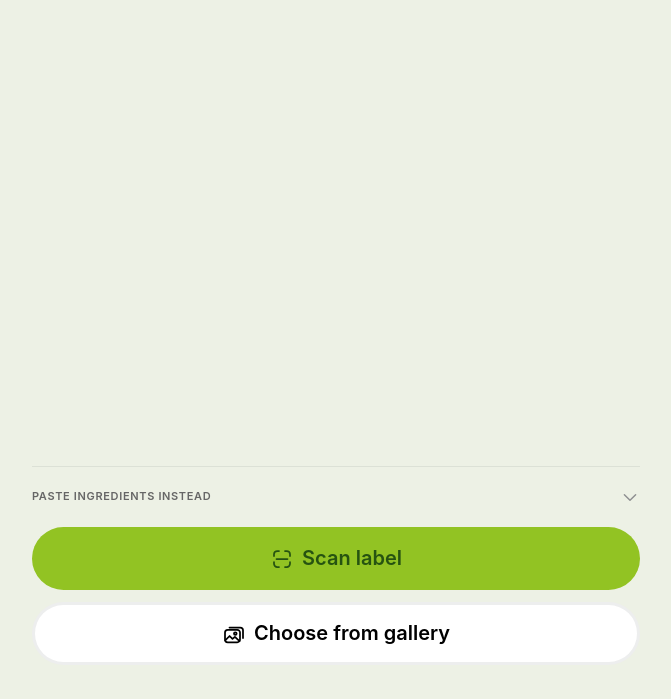
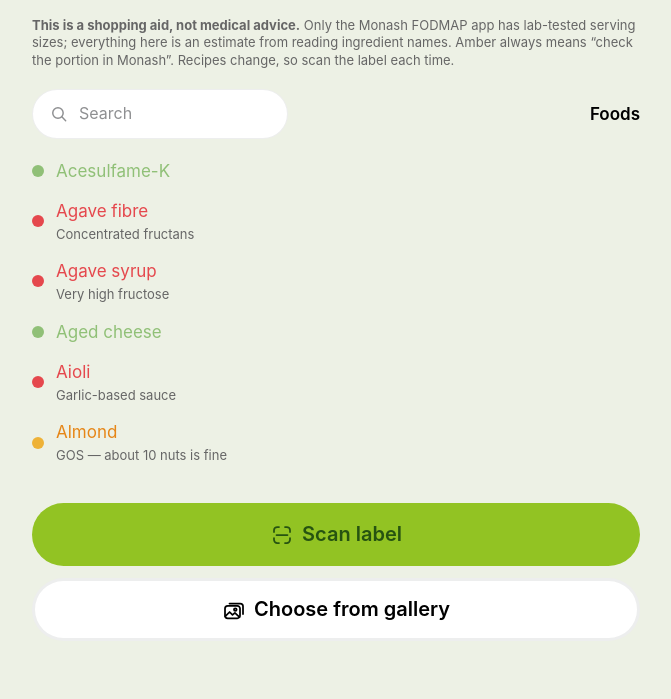
Before and after one commit to Sietze-Jan/fodmap-label-check, a website with bundled scripts: page index.html in a window 1280 px wide. Shown: the part 119-818 px from the top of the page, without its empty margins (304-975 px from the left). Built offline with nearby package versions, Linux system fonts and the light colour scheme.

Commit message:
Replace home paste/help with a searchable FODMAP food list.
Group language variants from the ingredient table into one English row and match search across every alias so oignon, Zwiebel and cipolla all find Onion.

Co-authored-by: Cursor <cursoragent@cursor.com>

```diff
--- a/css/styles.css
+++ b/css/styles.css
@@ -28,44 +28,118 @@ body {
 /* ---------------------------------------------------------------- home */
 
 .home {
-  min-height: 100dvh;
+  height: 100dvh;
+  max-height: 100dvh;
+  overflow: hidden;
   display: flex;
   flex-direction: column;
-  gap: var(--space-8);
-  /* Two 60px CTAs + gap + dock padding + home indicator. */
-  padding-bottom: calc(
-    (var(--control-height-primary) * 2) + var(--space-3) + var(--space-4) +
-    var(--space-4) + env(safe-area-inset-bottom) + var(--space-6)
-  );
+  gap: var(--space-5);
+  /* Dock is in the flex flow (not fixed), so it owns the home-indicator
+   * inset and the list sizes itself to the space above. */
+  padding-bottom: 0;
+}
+
+.home__hero,
+.home__disclaimer,
+#capture-status {
+  flex: 0 0 auto;
 }
 
 .home__hero {
   padding-top: var(--space-6);
 }
 
-.home__secondary {
-  margin-top: auto;
-}
-
 .home__disclaimer {
   margin: 0;
 }
 
-/* Thumb-reach dock. Cream fill, no shadow: the page is already cream,
- * so elevation-0 is correct. Safe-area padding keeps the buttons above
- * the iOS home indicator. */
+/* ---------------------------------------------------------------- foods */
+
+.foods {
+  display: flex;
+  flex-direction: column;
+  gap: var(--space-3);
+  flex: 1 1 auto;
+  min-width: 0;
+  min-height: 0;
+  overflow: hidden;
+}
+
+.foods__head {
+  display: flex;
+  align-items: center;
+  justify-content: space-between;
+  gap: var(--space-3);
+  flex: 0 0 auto;
+}
+
+.foods__search {
+  flex: 1 1 auto;
+  min-width: 0;
+  max-width: 16rem;
+}
+
+.foods__search .ds-icon {
+  flex: 0 0 auto;
+}
+
+.foods__title {
+  flex: 0 0 auto;
+  margin: 0;
+  white-space: nowrap;
+}
+
+.foods__list {
+  flex: 1 1 auto;
+  min-height: 0;
+  overflow-y: auto;
+  overscroll-behavior: contain;
+  -webkit-overflow-scrolling: touch;
+}
+
+.foods__list .ds-list-row {
+  min-height: auto;
+  padding-block: var(--space-2);
+  padding-inline: 0;
+  gap: var(--space-3);
+}
+
+.foods__list .ds-dot {
+  flex: 0 0 auto;
+}
+
+/* .ds-list-row__title sets primary ink later in components.css, so the
+ * traffic-light colour utilities have to be repeated here. */
+.foods__list .ds-list-row__title.ds-text-red {
+  color: var(--color-semantic-red);
+}
+.foods__list .ds-list-row__title.ds-text-amber {
+  color: var(--color-semantic-orange);
+}
+.foods__list .ds-list-row__title.ds-text-green {
+  color: var(--color-semantic-green);
+}
+
+.foods__empty {
+  margin: 0;
+  padding-block: var(--space-4);
+  flex: 0 0 auto;
+}
+
+/* Thumb-reach dock. In the home column, not position:fixed, so the
+ * scrolling food list is sized to the space above it and never sits
+ * under the buttons. Cream fill, no shadow. Safe-area padding keeps
+ * the buttons above the iOS home indicator. */
 .home__dock {
-  position: fixed;
-  left: 0;
-  right: 0;
-  bottom: 0;
+  position: relative;
   z-index: 20;
   display: flex;
   flex-direction: column;
   gap: var(--space-3);
-  max-width: 640px;
-  margin-inline: auto;
-  padding: var(--space-4);
+  flex: 0 0 auto;
+  width: 100%;
+  padding-inline: 0;
+  padding-top: var(--space-4);
   padding-bottom: calc(var(--space-4) + env(safe-area-inset-bottom));
   background: var(--color-surface-page-default);
 }
@@ -194,8 +268,15 @@ body.is-results-open {
 
 .results-gauge {
   display: flex;
-  justify-content: center;
+  flex-direction: column;
+  align-items: center;
+  gap: var(--space-3);
   padding-block: var(--space-2);
+}
+
+.results-gauge__note {
+  max-width: 22rem;
+  text-align: center;
 }
 
 @media (prefers-reduced-motion: reduce) {
--- a/index.html
+++ b/index.html
@@ -35,54 +35,39 @@
 
     <div id="capture-status" class="capture-status" role="status" aria-live="polite" hidden></div>
 
-    <div class="home__secondary ds-stack ds-stack--2">
-      <details class="ds-collapsible home__fallback">
-        <summary class="ds-collapsible__summary">
-          Paste ingredients instead
-          <span class="ds-disclosure__chevron" data-icon="chevron-down"></span>
-        </summary>
-        <div class="ds-collapsible__body">
-          <form id="scan-form" class="ds-stack ds-stack--3">
-            <label class="ds-visually-hidden" for="label-text">Ingredient list</label>
-            <textarea
-              id="label-text"
-              class="ds-textarea"
-              rows="5"
-              placeholder="Paste the ingredient list here if the camera misread it."
-              autocapitalize="off"
-              autocomplete="off"
-              autocorrect="off"
-              spellcheck="false"></textarea>
-            <button type="submit" class="ds-button ds-button--secondary ds-button--block">Check</button>
-          </form>
-        </div>
-      </details>
-
-      <details class="ds-collapsible">
-        <summary class="ds-collapsible__summary">
-          How to use this
-          <span class="ds-disclosure__chevron" data-icon="chevron-down"></span>
-        </summary>
-        <div class="ds-collapsible__body">
-          <p><strong>Tap “Scan label”</strong> to photograph the ingredient list.
-            The first scan downloads the text recogniser, which takes a moment on
-            mobile data; after that it works offline.</p>
-          <p><strong>Most accurate:</strong> the “FODMAP” Shortcut. Tap it (or your
-            Action Button), photograph the ingredient list, and the result opens here
-            automatically. It uses Apple’s own text recognition, which reads small
-            print on shiny packets better than anything in a browser.</p>
-          <p>Photograph the ingredient list on the <em>back</em> of the pack, not the
-            front. Get close, keep the label flat, and use good light.</p>
-        </div>
-      </details>
-
     <p class="ds-footnote ds-text-secondary home__disclaimer">
       <strong>This is a shopping aid, not medical advice.</strong> Only the
       Monash FODMAP app has lab-tested serving sizes; everything here is an
       estimate from reading ingredient names. Amber always means “check the
       portion in Monash”. Recipes change, so scan the label each time.
     </p>
+
+    <section class="foods" aria-labelledby="foods-title">
+      <div class="foods__head">
+        <div class="ds-search foods__search">
+          <span data-icon="search"></span>
+          <label class="ds-visually-hidden" for="foods-search">Search foods</label>
+          <input
+            id="foods-search"
+            class="ds-search__input"
+            type="search"
+            placeholder="Search"
+            autocomplete="off"
+            autocorrect="off"
+            autocapitalize="off"
+            spellcheck="false"
+            enterkeyhint="search"
+            aria-controls="foods-list">
+          <button type="button" class="ds-search__clear" id="foods-search-clear">
+            <span data-icon="close" data-icon-size="sm"></span>
+            <span class="ds-visually-hidden">Clear search</span>
+          </button>
         </div>
+        <h2 id="foods-title" class="ds-headline foods__title">Foods</h2>
+      </div>
+      <ul id="foods-list" class="ds-list foods__list"></ul>
+      <p id="foods-empty" class="ds-footnote ds-text-secondary foods__empty" hidden>No matching foods.</p>
+    </section>
 
     <div class="home__dock">
       <button type="button" id="capture-camera" class="ds-button ds-button--lime ds-button--lg ds-button--block">
@@ -137,7 +122,7 @@
        cached app.js from before the camera UI, the module below never
        gets a chance to unregister it. This runs from the HTML itself. -->
   <script>
-    window.FODMAP_CACHE = 'fodmap-v7';
+    window.FODMAP_CACHE = 'fodmap-v9';
     if ('serviceWorker' in navigator) {
       caches.keys().then(function (keys) {
         var stale = keys.filter(function (key) {
--- a/js/app.js
+++ b/js/app.js
@@ -14,11 +14,16 @@
 import { analyse } from './analyse.js';
 import { render } from './render.js';
 import { initCapture } from './capture.js';
+import { FOODS, filterFoods } from './foods.js';
 import { icon } from './icons.js';
 
+const LEVEL_UI = {
+  red: { dot: 'ds-dot--red', text: 'ds-text-red', name: 'Avoid' },
+  yellow: { dot: 'ds-dot--amber', text: 'ds-text-amber', name: 'Limit' },
+  green: { dot: 'ds-dot--green', text: 'ds-text-green', name: 'Eat' },
+};
+
 const home = document.querySelector('#home');
-const input = document.querySelector('#label-text');
-const form = document.querySelector('#scan-form');
 const results = document.querySelector('#results');
 const resultsLayer = document.querySelector('#results-layer');
 const resultsSheet = document.querySelector('#results-sheet');
@@ -32,7 +37,10 @@ resultsClose.insertAdjacentHTML('afterbegin', icon('close', { size: 'md' }));
 scanAnother.insertAdjacentHTML('afterbegin', icon('scan', { size: 'md' }));
 
 for (const slot of document.querySelectorAll('[data-icon]')) {
-  slot.insertAdjacentHTML('beforeend', icon(slot.dataset.icon, { size: 'md' }));
+  slot.insertAdjacentHTML(
+    'beforeend',
+    icon(slot.dataset.icon, { size: slot.dataset.iconSize || 'md' })
+  );
 }
 
 function run(text) {
@@ -59,24 +67,78 @@ function clearFragment() {
   history.replaceState(null, '', window.location.pathname + window.location.search);
 }
 
-/* The camera path. It fills the textarea itself so the transcription is
- * visible and correctable, then hands the text back here to go through
- * exactly the same analyse()/render() pair as typed text. */
+/* The camera path hands recognised text to the same analyse()/render()
+ * pair the Shortcut uses. */
 const capture = initCapture({
   cameraButton,
   libraryButton: document.querySelector('#capture-library'),
   cameraInput: document.querySelector('#capture-camera-input'),
   libraryInput: document.querySelector('#capture-library-input'),
   statusHost: document.querySelector('#capture-status'),
-  textarea: input,
   onText: run,
 });
 
-form.addEventListener('submit', (event) => {
-  event.preventDefault();
-  input.blur();
-  run(input.value);
+/* ---------------------------------------------------------------- foods
+ *
+ * One row per English food (language variants are folded in foods.js).
+ * Search matches any alias; the visible label stays English.
+ * ------------------------------------------------------------------- */
+
+const foodsSearch = document.querySelector('#foods-search');
+const foodsSearchWrap = foodsSearch.closest('.ds-search');
+const foodsSearchClear = document.querySelector('#foods-search-clear');
+const foodsList = document.querySelector('#foods-list');
+const foodsEmpty = document.querySelector('#foods-empty');
+
+function el(tag, className, text) {
+  const node = document.createElement(tag);
+  if (className) node.className = className;
+  if (text !== undefined) node.textContent = text;
+  return node;
+}
+
+function renderFoods(foods) {
+  const fragment = document.createDocumentFragment();
+  for (const food of foods) {
+    const tone = LEVEL_UI[food.level] || LEVEL_UI.green;
+    const row = el('li', 'ds-list-row foods-item');
+
+    const dot = el('span', `ds-dot ds-dot--lg ${tone.dot}`);
+    dot.setAttribute('aria-hidden', 'true');
+    row.appendChild(dot);
+
+    const text = el('span', 'ds-list-row__text');
+    const title = el('span', `ds-list-row__title ${tone.text}`, food.label);
+    text.appendChild(title);
+    if (food.reason) {
+      text.appendChild(el('span', 'ds-list-row__subtitle ds-truncate', food.reason));
+    }
+    row.appendChild(text);
+
+    const level = el('span', 'ds-visually-hidden', tone.name);
+    row.appendChild(level);
+
+    fragment.appendChild(row);
+  }
+
+  foodsList.replaceChildren(fragment);
+  foodsList.hidden = foods.length === 0;
+  foodsEmpty.hidden = foods.length !== 0;
+}
+
+function applyFoodsQuery() {
+  const query = foodsSearch.value;
+  foodsSearchWrap.classList.toggle('is-filled', query.length > 0);
+  renderFoods(filterFoods(FOODS, query));
+}
+
+foodsSearch.addEventListener('input', applyFoodsQuery);
+foodsSearchClear.addEventListener('click', () => {
+  foodsSearch.value = '';
+  applyFoodsQuery();
+  foodsSearch.focus();
 });
+renderFoods(FOODS);
 
 /* ---------------------------------------------------------------- results
  *
@@ -213,17 +275,11 @@ resultsSheet.addEventListener('pointercancel', endDrag);
 /* Re-analyse if the Shortcut fires again while the page is already open. */
 window.addEventListener('hashchange', () => {
   const text = readFragment();
-  if (text) {
-    input.value = text;
-    run(text);
-  }
+  if (text) run(text);
 });
 
 const initial = readFragment();
-if (initial) {
-  input.value = initial;
-  run(initial);
-}
+if (initial) run(initial);
 
 /* Offline support, so it still works in a shop with no signal.
  * Registered with a relative path because GitHub Pages serves this from a
@@ -232,7 +288,7 @@ if (initial) {
  * EXPECTED_CACHE must match CACHE_VERSION in sw.js. If an older worker
  * is still installed, drop it and reload so a cached index.html from
  * before the camera UI cannot hide the Scan button. */
-const EXPECTED_CACHE = 'fodmap-v7';
+const EXPECTED_CACHE = 'fodmap-v9';
 
 if ('serviceWorker' in navigator) {
   window.addEventListener('load', () => {
--- a/js/capture.js
+++ b/js/capture.js
@@ -28,12 +28,9 @@
  * work out what to do about it on the sofa later.
  *
  * ---------------------------------------------------------------------
- * WHAT COMES BACK IS ALWAYS SHOWN
- * ---------------------------------------------------------------------
- * The OCR'd text goes into the textarea whether or not it is any good.
- * An opaque wrong answer is much worse than a visibly wrong transcription
- * she can correct and re-check: if OCR turns "oignon" into "oignen" she
- * can see that, fix the one letter, and press Check.
+ * The recognised text is handed to onText() and analysed the same way
+ * as a Shortcut fragment. Failures stay on the status panel so she can
+ * retake the photo.
  * ===================================================================== */
 
 import { icon } from './icons.js';
@@ -70,20 +67,17 @@ function looksLikeIngredientList(text) {
 }
 
 /* Three messages, because three different things go wrong and only one
- * of them is the photo's fault. Every one of them ends by pointing at
- * the textarea, which always works. */
+ * of them is the photo's fault. */
 const UNREADABLE_MESSAGE =
   'Couldn\u2019t read that photo \u2014 try again with more light, the label ' +
-  'flat, and the text filling the frame. You can also paste the ingredients.';
+  'flat, and the text filling the frame.';
 
 const MESSAGES = {
   [FAILED_DOWNLOAD]:
     'Couldn\u2019t download the text recogniser. It needs a connection the ' +
-    'first time only. Check your signal and try again \u2014 or paste the ' +
-    'ingredients.',
+    'first time only. Check your signal and try again.',
   [FAILED_TIMEOUT]:
-    'That is taking too long. Try again on a better connection, or paste the ' +
-    'ingredients.',
+    'That is taking too long. Try again on a better connection.',
 };
 
 function messageFor(error) {
@@ -164,7 +158,6 @@ export function initCapture({
   cameraInput,
   libraryInput,
   statusHost,
-  textarea,
   onText,
 }) {
   const status = buildStatus(statusHost);
@@ -214,10 +207,6 @@ export function initCapture({
 
       const text = (await recognise(image, onProgress)).trim();
 
-      /* Always show what was read, even when it is rubbish — she can see
-       * the mistake and fix it. */
-      textarea.value = text;
-
       if (!looksLikeIngredientList(text)) {
         status.error(UNREADABLE_MESSAGE);
         /* Empty string, not `text`: analyse() maps it to the grey
--- /dev/null
+++ b/js/foods.js
@@ -0,0 +1,75 @@
+/* =====================================================================
+ * foods.js — GROUPED CATALOG FOR THE HOME LIST
+ * =====================================================================
+ *
+ * ingredients.js is a matching table: one row per printed wording, so
+ * onion appears a dozen times (oignon, Zwiebel, cipolla, …). The home
+ * screen wants one row per food. This module folds those variants
+ * together and searches across every language alias.
+ *
+ * Pure functions only — test/test.js imports this under plain node.
+ * ===================================================================== */
+
+import { INGREDIENTS } from './ingredients.js';
+import { normalise } from './analyse.js';
+
+const LEVEL_RANK = { red: 0, yellow: 1, green: 2 };
+
+function groupId(label, level) {
+  return `${normalise(label)}:${level}`;
+}
+
+/**
+ * Collapse language variants of the same English label + traffic-light
+ * level into one catalog row. Aliases (original patterns plus the
+ * English name) are stored already-normalised so search is a substring
+ * check with no extra folding at keystroke time.
+ */
+export function groupFoods(entries = INGREDIENTS) {
+  const groups = new Map();
+
+  for (const entry of entries) {
+    const label = typeof entry.label === 'string' ? entry.label.trim() : '';
+    const level = entry.level;
+    if (!label || !level) continue;
+
+    const id = groupId(label, level);
+    let group = groups.get(id);
+    if (!group) {
+      group = {
+        id,
+        label,
+        level,
+        reason: entry.reason || '',
+        aliasSet: new Set(),
+      };
+      groups.set(id, group);
+    } else if (!group.reason && entry.reason) {
+      group.reason = entry.reason;
+    }
+
+    if (entry.pattern) group.aliasSet.add(entry.pattern);
+    group.aliasSet.add(label);
+  }
+
+  return Array.from(groups.values())
+    .map(({ aliasSet, ...group }) => {
+      const aliases = Array.from(aliasSet);
+      const keys = [...new Set(aliases.map(normalise).filter(Boolean))];
+      return { ...group, aliases, keys };
+    })
+    .sort((a, b) => {
+      const byName = a.label.localeCompare(b.label, 'en', { sensitivity: 'base' });
+      if (byName !== 0) return byName;
+      return (LEVEL_RANK[a.level] ?? 9) - (LEVEL_RANK[b.level] ?? 9);
+    });
+}
+
+/** Filter as the user types. Empty / whitespace query returns the full list. */
+export function filterFoods(foods, query) {
+  const needle = normalise(query);
+  if (!needle) return foods;
+  return foods.filter((food) => food.keys.some((key) => key.includes(needle)));
+}
+
+export const FOODS = groupFoods();
--- a/sw.js
+++ b/sw.js
@@ -15,7 +15,7 @@
  * /repo-name/ subdirectory rather than the domain root.
  * ===================================================================== */
 
-const CACHE_VERSION = 'fodmap-v7';
+const CACHE_VERSION = 'fodmap-v9';
 
 /* ---------------------------------------------------------------------
  * THE OCR CACHE — a second cache, on purpose
@@ -76,6 +76,7 @@ const ASSETS = [
   './js/app.js',
   './js/analyse.js',
   './js/capture.js',
+  './js/foods.js',
   './js/gauge.js',
   './js/icons.js',
   './js/image-prep.js',
```
Also changed, not shown: test/test.js (+174 -0 lines). Lines whose indentation alone changed are shown as unchanged.
